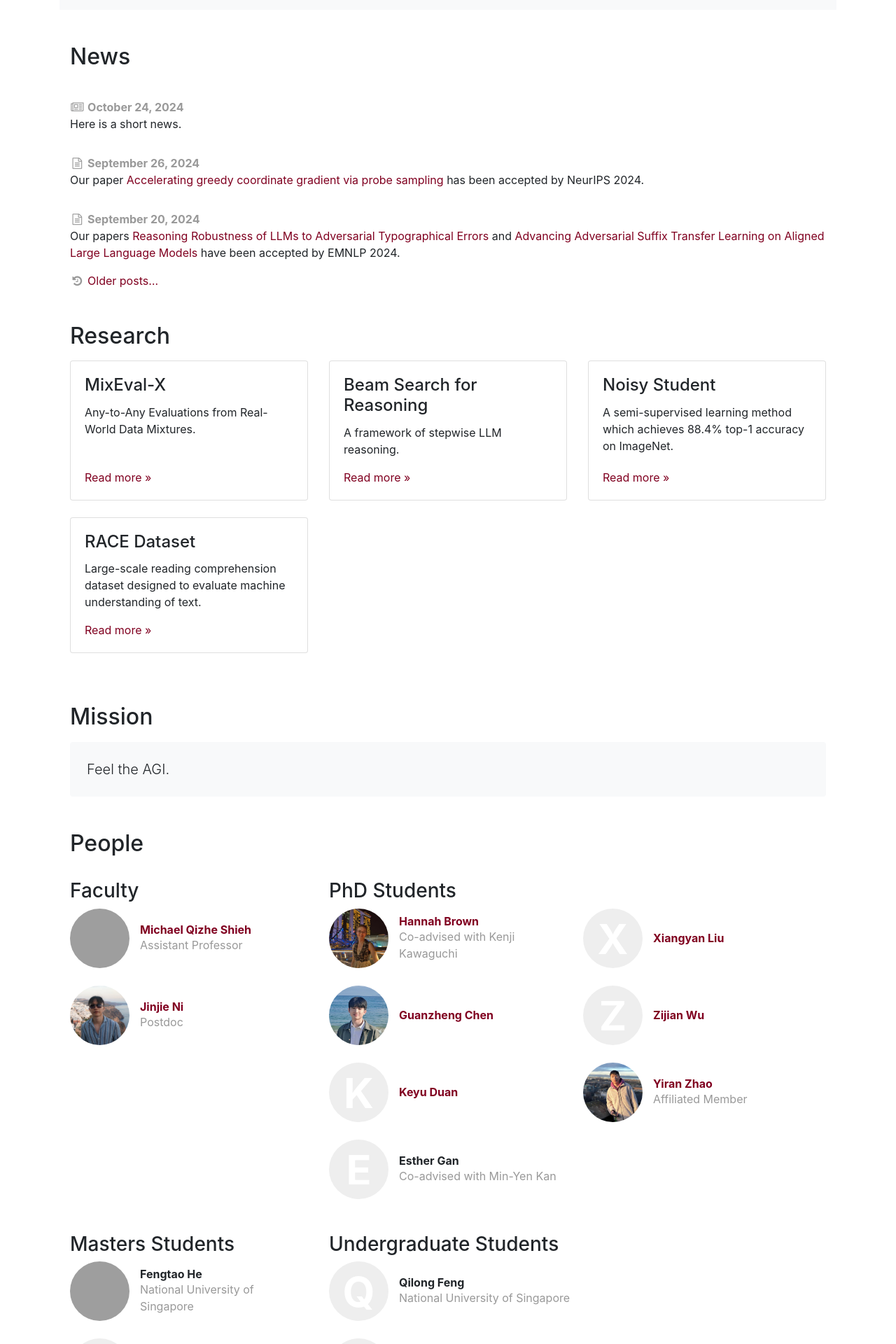
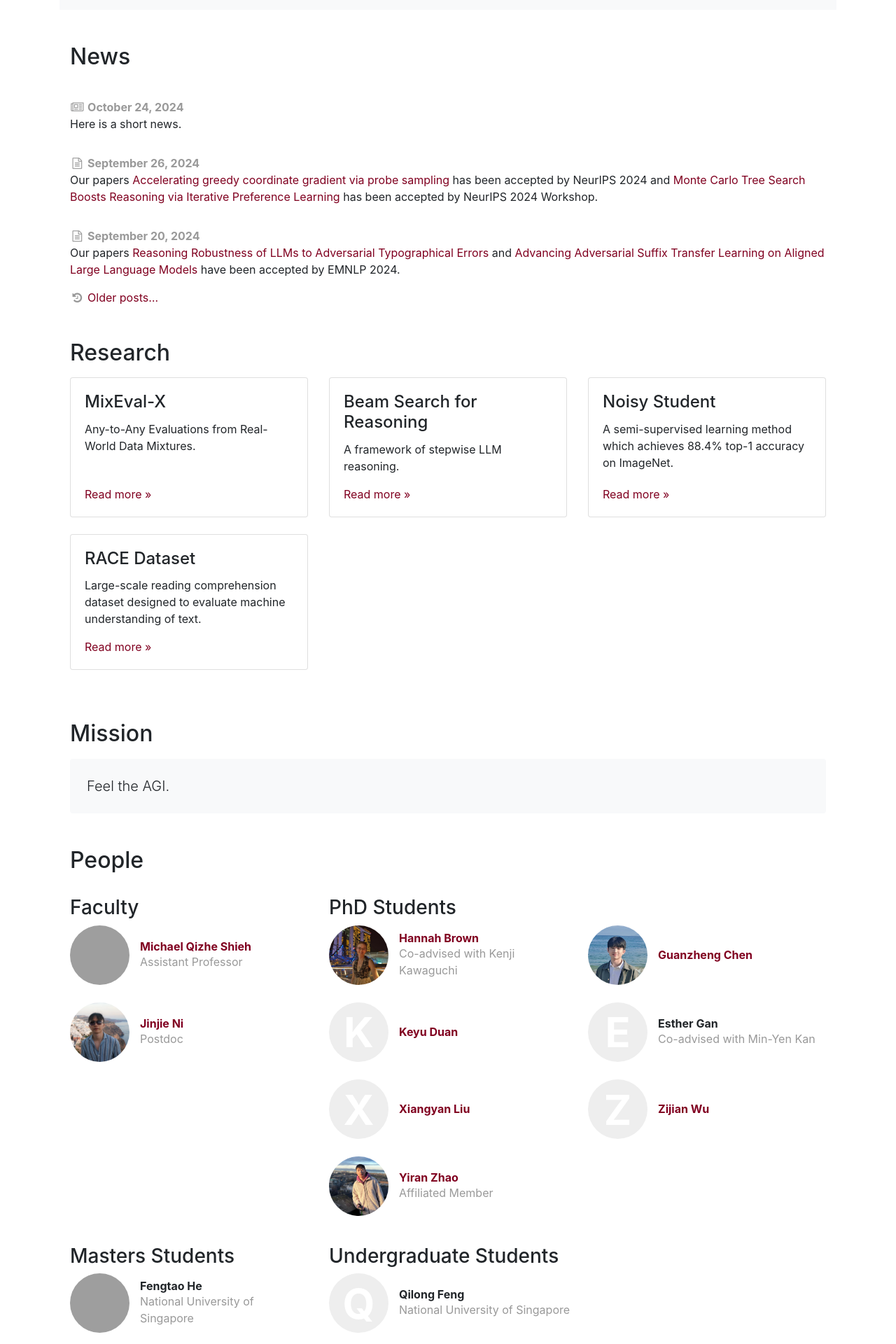
Before and after one commit to John-AI-Lab/John-AI-Lab.github.io, a Jekyll site: the page built from index.html, in a window 1280 px wide. Shown: the part 345-2265 px from the top of the page at 70% size. Built offline with Jekyll 4.4.1, drawn with Linux system fonts in a browser that asks for light colours; some of the changed text lies outside the part shown; grey boxes are pictures that could not be loaded.

Commit message:
update news

```diff
--- a/_includes/pubs.html
+++ b/_includes/pubs.html
@@ -18,6 +18,29 @@
                     Yiran Zhao, Wenyue Zheng, Tianle Cai, Xuan Long Do, Kenji Kawaguchi, Anirudh Goyal, and Michael Qizhe Shieh
                 </span><br />
                 <span class="venuetype"></span><span class="venue">NeurIPS 2024</span>
+                <br />
+                <span class="links">
+                </span>
+            </td>
+        </tr>
+        <tr>
+            <td>
+                <span class="date">
+
+                    <big><strong>2024</strong></big><br />
+
+                    September
+                </span>
+            </td>
+            <td class="publication">
+                <span class="pubtitle">
+                    <img src="img/pdficon_small.png" width="16" height="16" alt="PDF" />
+                    <a href="https://arxiv.org/pdf/2405.00451">Monte Carlo Tree Search Boosts Reasoning via Iterative Preference Learning</a>
+                </span><br />
+                <span class="authors">
+                    Yuxi Xie, Anirudh Goyal, Wenyue Zheng, Min-Yen Kan, Timothy P Lillicrap, Kenji Kawaguchi, and Michael Shieh
+                </span><br />
+                <span class="venuetype"></span><span class="venue">NeurIPS 2024 Workshop</span>
                 <br />
                 <span class="links">
                 </span>
@@ -144,6 +167,29 @@
 
                     <big><strong>2023</strong></big><br />
 
+                    October
+                </span>
+            </td>
+            <td class="publication">
+                <span class="pubtitle">
+                    <img src="img/pdficon_small.png" width="16" height="16" alt="PDF" />
+                    <a href="https://arxiv.org/abs/2305.14333">Automatic model selection with large language models for reasoning</a>
+                </span><br />
+                <span class="authors">
+                    James Xu Zhao, Yuxi Xie, Kenji Kawaguchi, Junxian He, and Michael Qizhe Xie
+                </span><br />
+                <span class="venuetype"></span><span class="venue">EMNLP 2023 Findings</span>
+                <br />
+                <span class="links">
+                </span>
+            </td>
+        </tr>
+        <tr>
+            <td>
+                <span class="date">
+
+                    <big><strong>2023</strong></big><br />
+
                     May
                 </span>
             </td>
--- a/_includes/role-people.html
+++ b/_includes/role-people.html
@@ -1,16 +1,19 @@
-
 {% assign role-key = include.role %}
 
 {% for role in site.roles %}
   {% if role.key == role-key %}
-        <h3 class="pt-3"> {{ role.name }} </h3>
+    <h3 class="pt-3">{{ role.name }}</h3>
     <div class="role {{ role.key }}">
+      <div class="row">
         {% for item in site.data.people %}
           {% assign person = item[1] %}
           {% if person.role == role.key %}
+            <div class="{% if role.key == 'grad' %}col-md-6{% else %}col-md-12{% endif %}">
               {% include person.html person=person image=include.image %}
+            </div>
           {% endif %}
         {% endfor %}
       </div>
+    </div>
   {% endif %}
 {% endfor %}
--- a/css/group.scss
+++ b/css/group.scss
@@ -98,7 +98,7 @@
 }
 
 @media (min-width: 768px) {
-    .role.grad      { column-count: 2 }
+    // .role.grad      { column-count: 2 }
     .project-people { column-count: 3 }
     .card-columns   { column-count: 3 }
 }
@@ -138,7 +138,7 @@
 
 .person {
 
-    margin-bottom: 25px;
+    margin-bottom: 25px !important;
 
     .profile {
         height: 85px;
--- a/index.html
+++ b/index.html
@@ -85,7 +85,7 @@
 <div id="people" class="container mb-5">
   <h2 class="border-bottom pb-2">People</h2>
   {% for role-table in page.role-tables %}
-        <section class="people row justify-content-between">
+    <div class="row d-flex flex-wrap"> <!-- Added flex utility classes -->
       {% for role-column in role-table %}
         <div class="col-md-{{ role-column.width }}">
           {% for role in role-column.roles %}
@@ -93,7 +93,7 @@
           {% endfor %}
         </div>
       {% endfor %}
-        </section>
+    </div>
   {% endfor %}
 </div>
 
```
Also changed, not shown: _posts/2024-09-26-nips2024.md (+1 -1 lines), bib/pubs.bib (+18 -0 lines), 8 other files. Lines whose indentation alone changed are shown as unchanged.
